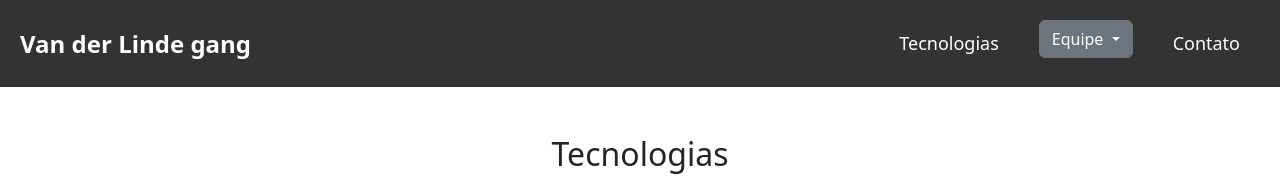
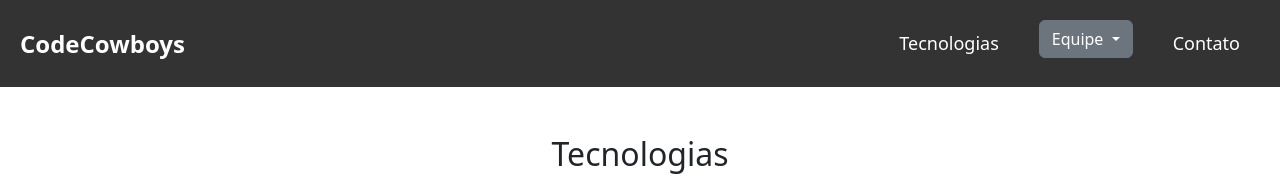
Before and after one commit to IsraelNunes/CodeCowboys, a plain HTML site: page index.html in a window 1280 px wide. Shown: the top 176 px of the page. Drawn offline with nearby package versions, Linux system fonts and the light colour scheme.

Commit message:
troca de nome

```diff
--- a/index.html
+++ b/index.html
@@ -13,7 +13,7 @@
 <body>
     <header>
         <div class="logo">
-            Van der Linde gang
+            CodeCowboys
         </div>
         <nav>
             <a href="#tecnologias">Tecnologias</a>
@@ -315,7 +315,7 @@
 
 
     <footer>
-        <p>&copy; 2024 Van der Linde gang. Todos os direitos reservados.</p>
+        <p>&copy; 2024 CodeCowboys. Todos os direitos reservados.</p>
         <p>
             <a href="#">Política de Privacidade</a> | <a href="#">Termos de Serviço</a>
         </p>
```
